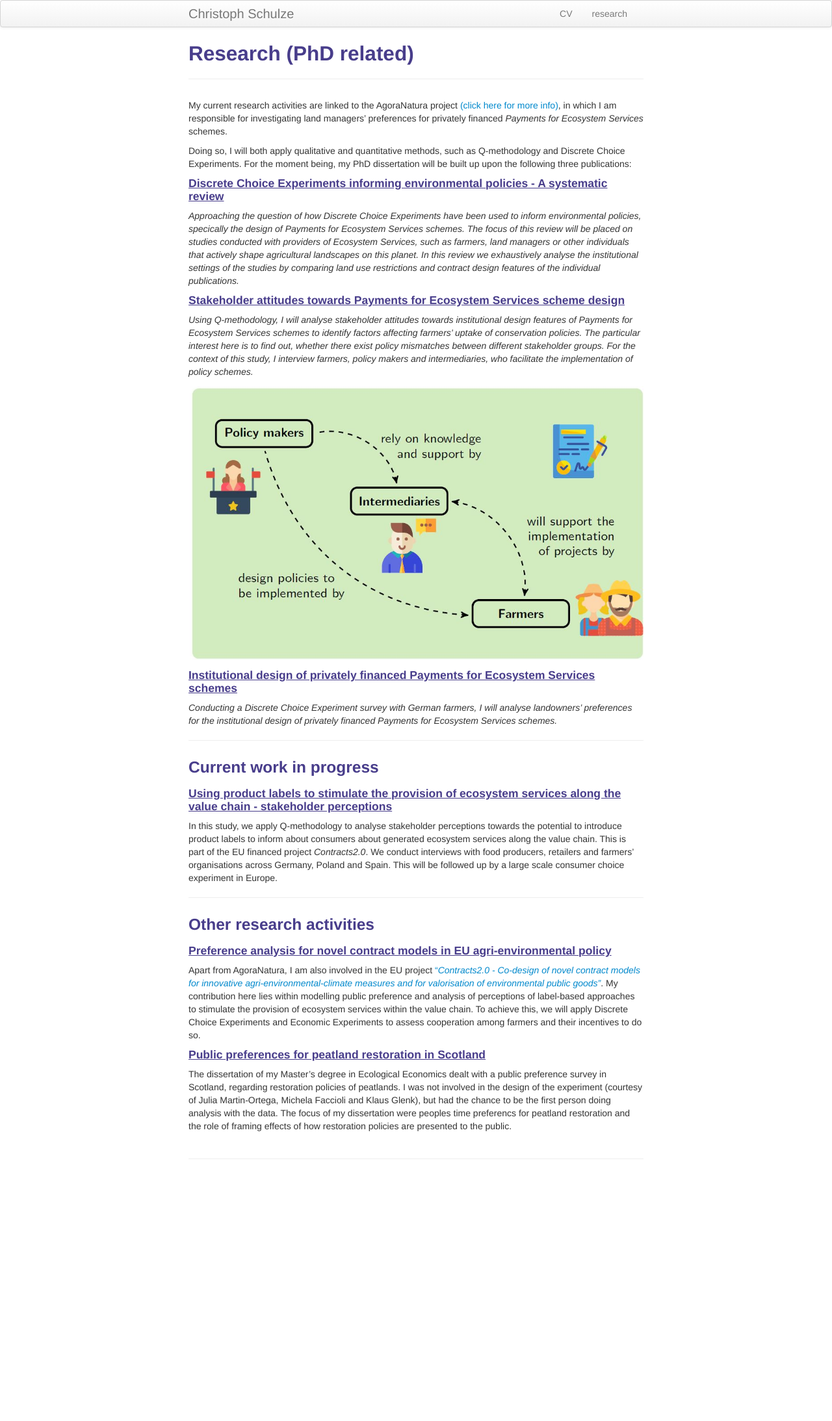
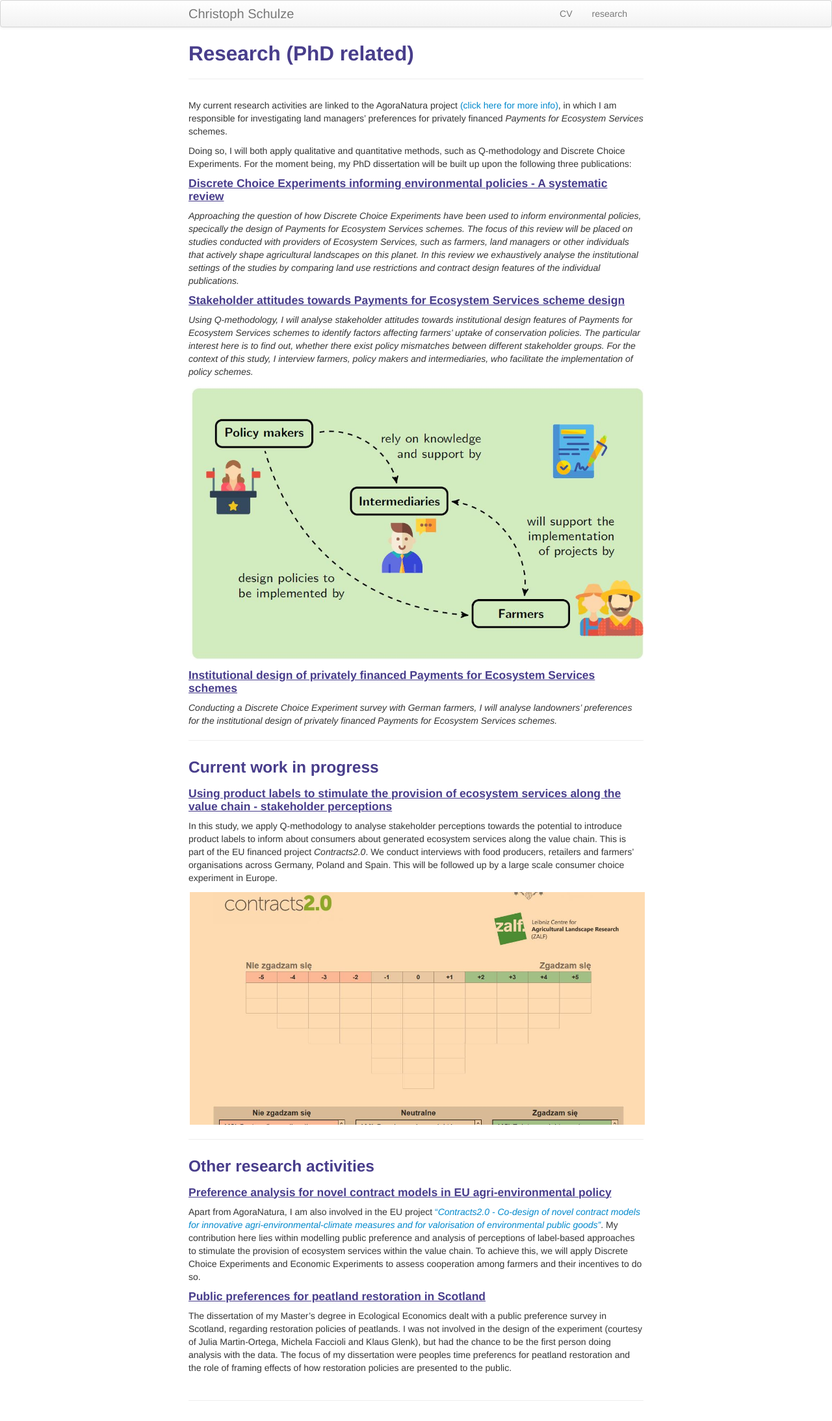
Before and after one commit to crokology/crokology.github.io, a Jekyll site: the page built from pages/research.md, in a window 1280 px wide. Shown: the whole page at 65% size. Built offline with Jekyll 4.4.1, drawn with Linux system fonts in a browser that asks for light colours; before the commit the page ends 1815 px from its top, so only the background shows below that.

Commit message:
Update research.md

```diff
--- a/pages/research.md
+++ b/pages/research.md
@@ -26,6 +26,11 @@ Doing so, I will both apply qualitative and quantitative methods, such as Q-meth
 ### Current work in progress
 #### <u>Using product labels to stimulate the provision of ecosystem services along the value chain - stakeholder perceptions</u>
 In this study, we apply Q-methodology to analyse stakeholder perceptions towards the potential to introduce product labels to inform about consumers about generated ecosystem services along the value chain. This is part of the EU financed project *Contracts2.0*. We conduct interviews with food producers, retailers and farmers' organisations across Germany, Poland and Spain. This will be followed up by a large scale consumer choice experiment in Europe.
+<div class="row-fluid">
+        <a href="../assets/q-label.JPG">
+            <img src="../assets/q-label.JPG"
+                  title="Screenshot Q-study" alt="Christoph Schulze"/></a>
+        </div>
 
 ---
 ### Other research activities
```
